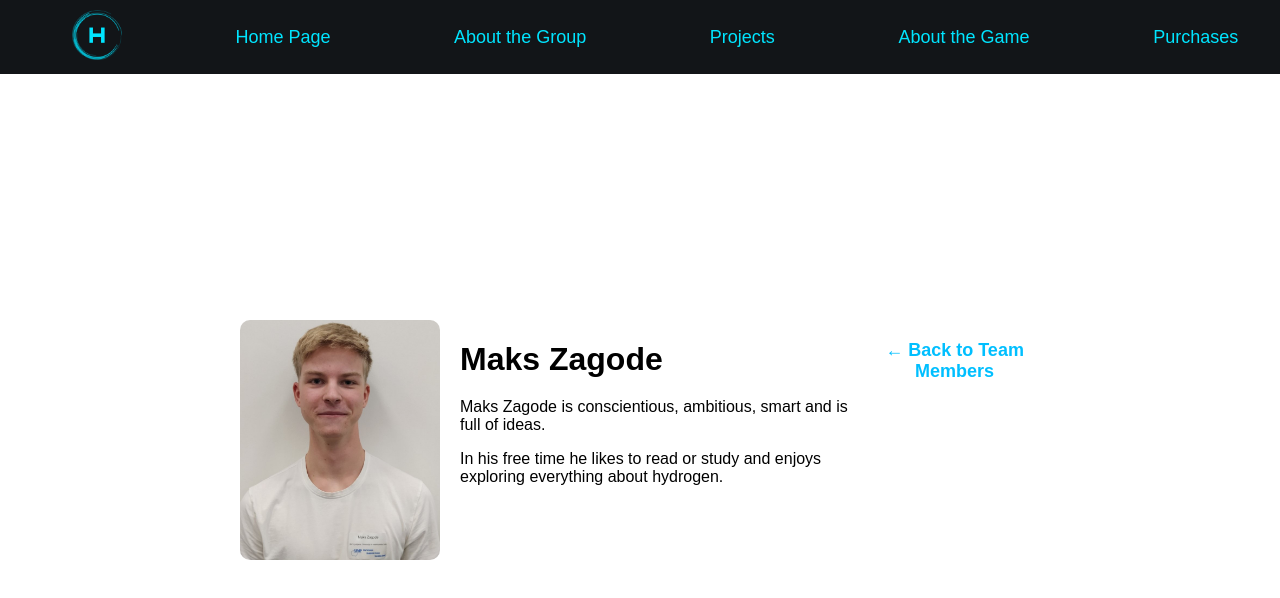
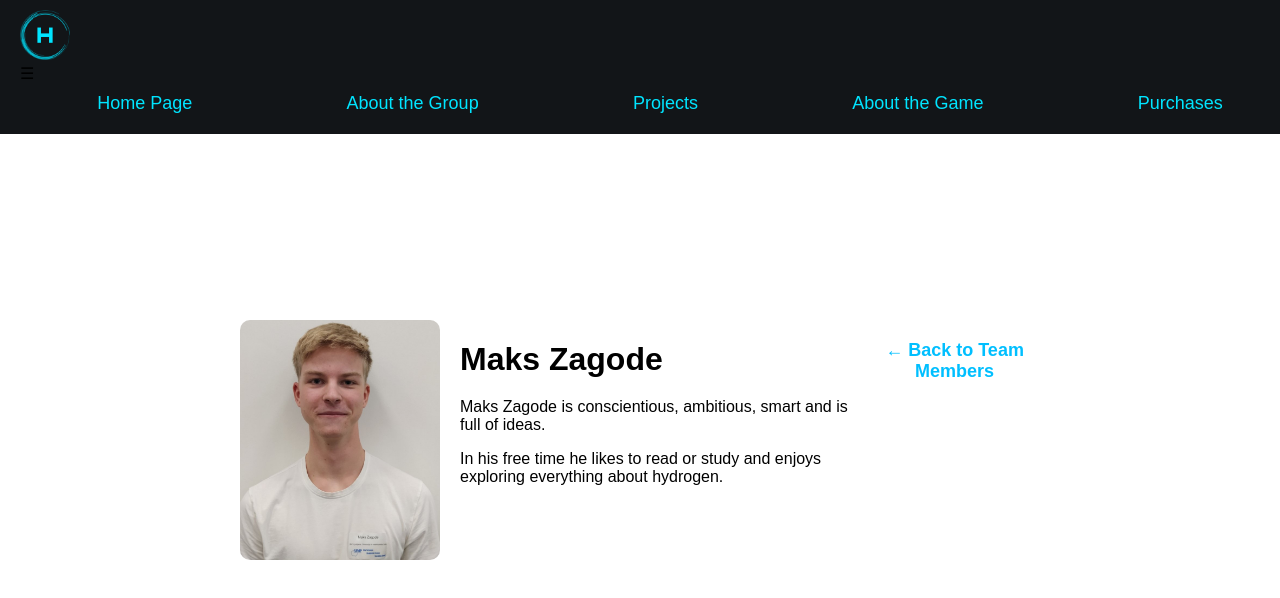
Before and after one commit to HydoWave/Project-HydroWave, a plain HTML site: page maks.html in a window 1280 px wide. Drawn offline with Linux system fonts and the light colour scheme.

Commit message:
Update maks.html

```diff
--- a/maks.html
+++ b/maks.html
@@ -8,16 +8,19 @@
 </head>
 <body>
     <nav>
+    <div class="nav-container">
+        <img src="picture.png" alt="HydroWave Logo" class="image">
+        <div class="hamburger" onclick="toggleMenu()">&#9776;</div>
         <ul class="nav-list">
-            <li><img src="picture.png" alt="HydroWave Logo" class="image"></li>
             <li><a href="index.html" class="nav-link">Home Page</a></li>
             <li><a href="grup.html" class="nav-link">About the Group</a></li>
             <li><a href="projects.html" class="nav-link">Projects</a></li>
             <li><a href="about.html" class="nav-link">About the Game</a></li>
             <li><a href="purchase.html" class="nav-link">Purchases</a></li>
+        </ul>
+    </div>
+</nav>
 
-        </ul>
-    </nav>
 
     <div class="content">
         <div class="profile">
```
